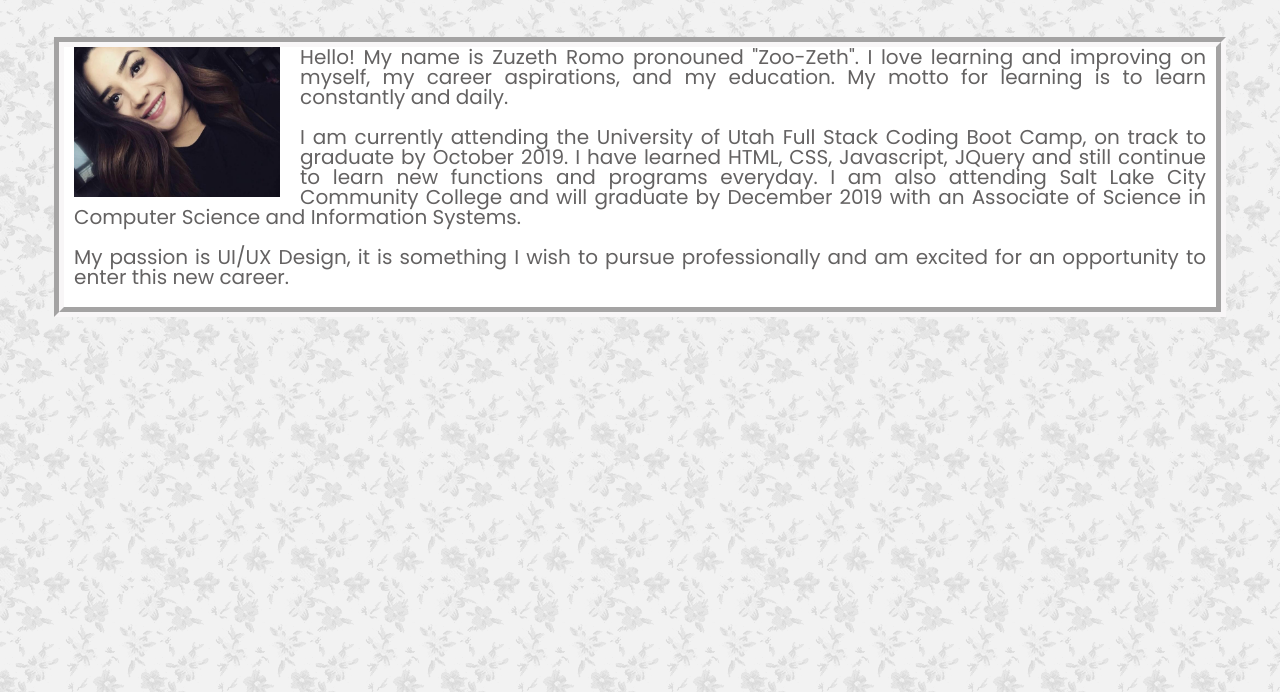
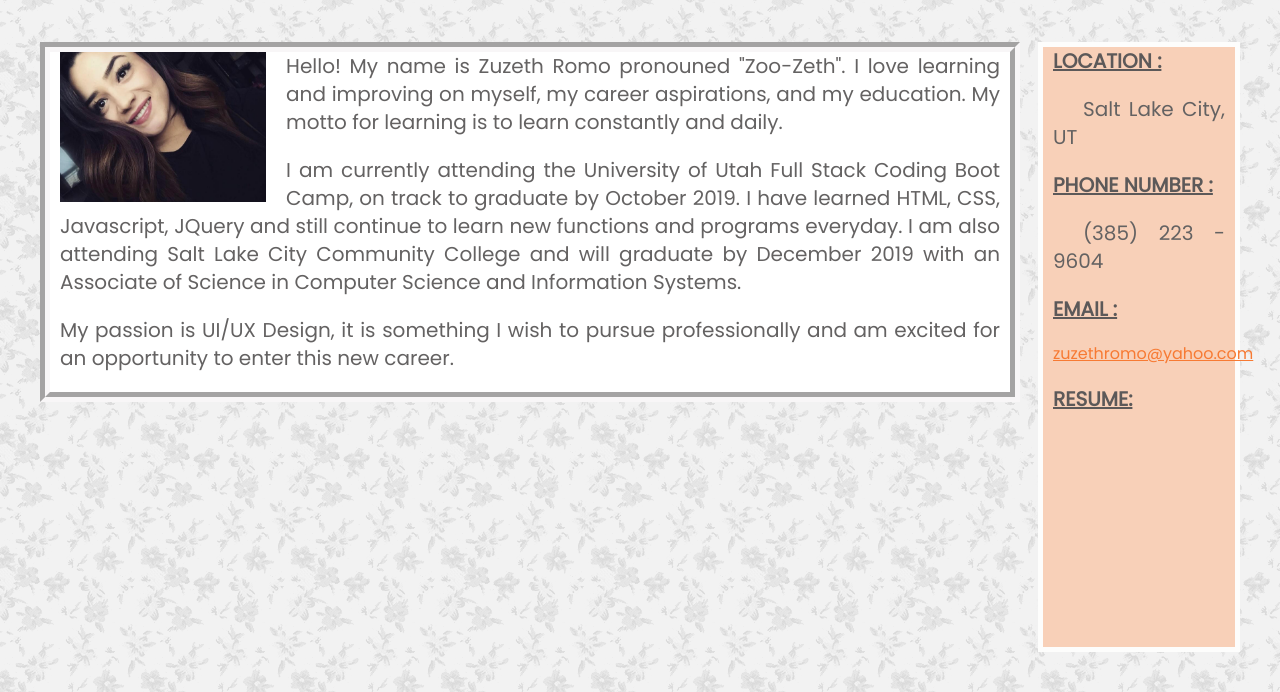
Before and after one commit to zuzethromo/portfolioPage, a plain HTML site: page index.html in a window 1280 px wide. Shown: the part 108-800 px from the top of the page. Drawn offline with Linux system fonts and the light colour scheme.

Commit message:
added style and js file

```diff
--- a/index.html
+++ b/index.html
@@ -38,6 +38,20 @@
         </p>
     </div>
 
+    <div class="content2">
+
+        <p class="cHeaders">LOCATION :</p>
+            <p class="cInfo">Salt Lake City, UT</p>
+        <p class="cHeaders">PHONE NUMBER :</p>
+            <p class="cInfo">(385) 223 - 9604</p>
+        <p class="cHeaders">EMAIL :</p>
+            <p class="email">
+                <a href="mailto:zuzethromo@yahoo.com">zuzethromo@yahoo.com</a>
+            </p>
+        <p class="cHeaders">RESUME: </p>
+
+    </div>
+
     <footer class="footer">
 
     </footer>
--- a/style/style.css
+++ b/style/style.css
@@ -31,17 +31,43 @@ body {
 } */
 .content {
     background-color: white;
-    position: relative;
-    top: 50px;
+    position:absolute;
+    top: 150px;
+    left: 40px;
     display: block;
-    width: 90%;
+    width: 75%;
     margin: auto;
     border-style: groove;
     border-width: 10px;
     border-color: rgb(248, 246, 247);
-
 }
-
+.content2 {
+    background-color: rgb(248, 208, 184);
+    position:absolute;
+    top: 150px;
+    right: 40px;
+    height: 600px;
+    display: block;
+    width: 15%;
+    margin: auto;
+    border-style: solid;
+    border-width: 5px;
+    border-color: rgb(253, 253, 252);
+}
+.cHeaders {
+    text-decoration: underline;
+    font-weight: bold;
+    color: rgb(92, 89, 89);
+}
+.cInfo {
+    text-indent: 30px;
+}
+.email {
+    font-size: 16px;
+}
+a {
+    color: rgb(247, 122, 51);
+}
 p {
     font-family: 'Shadows Into Light', cursive;
     font-family: 'Poppins', sans-serif;
@@ -51,6 +77,7 @@ p {
     padding-right: 10px;
     color: rgb(100, 98, 98);
     text-align: justify;
+    line-height: 1.4;
 }
 
 .headerName {
```
Also changed, not shown: app.js (added), images/IMG_0131.jpg (deleted), images/IMG_0274.jpg (deleted).
